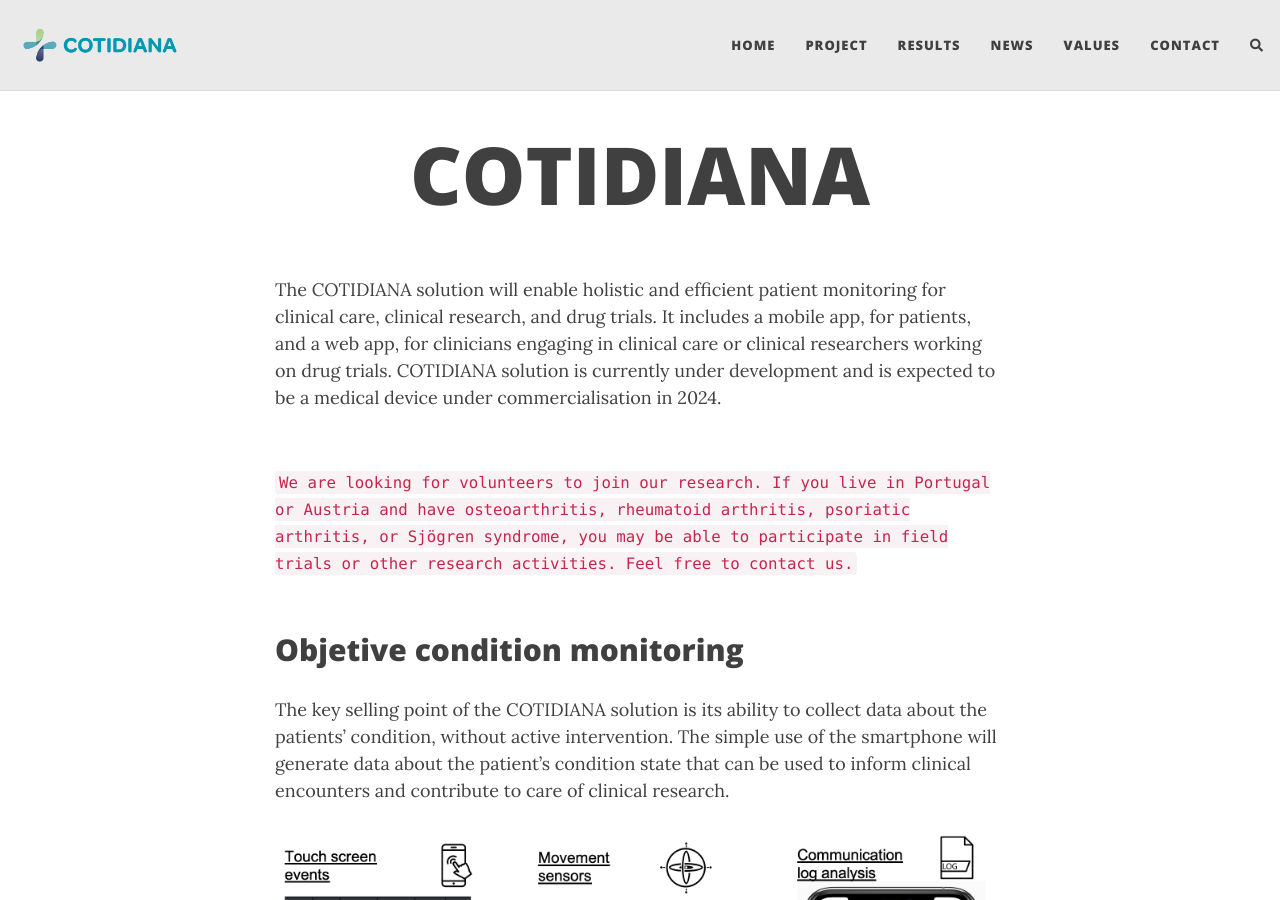
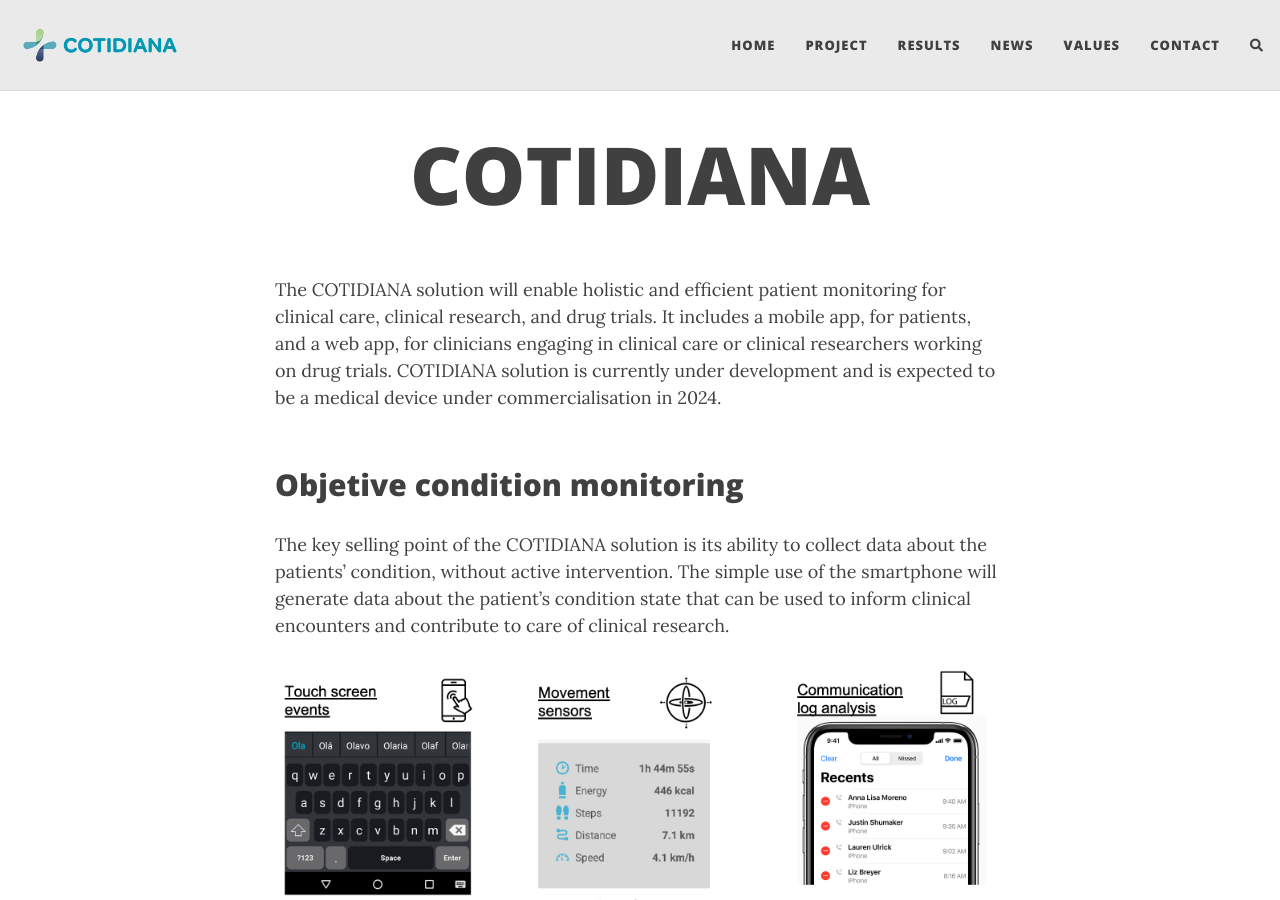
Before and after one commit to fraunhoferportugal/cotidiana-website, a Jekyll site: the page built from index.md, in a window 1280 px wide and 900 px high. Built offline with Jekyll 4.4.1, drawn with Linux system fonts in a browser that asks for light colours; nearby versions of some CDN libraries; comment, search, counter and statistics services are not loaded.

Commit message:
Update index.md

```diff
--- a/index.md
+++ b/index.md
@@ -5,9 +5,6 @@
 ---
 
 The COTIDIANA solution will enable holistic and efficient patient monitoring for clinical care, clinical research, and drug trials. It includes a mobile app, for patients, and a web app, for clinicians engaging in clinical care or clinical researchers working on drug trials. COTIDIANA solution is currently under development and is expected to be a medical device under commercialisation in 2024.<br/><br/>
-
-
-`We are looking for volunteers to join our research. If you live in Portugal or Austria and have osteoarthritis, rheumatoid arthritis, psoriatic arthritis, or Sjögren syndrome, you may be able to participate in field trials or other research activities. Feel free to contact us.` <br/><br/>
 
 
 ## Objetive condition monitoring
```
